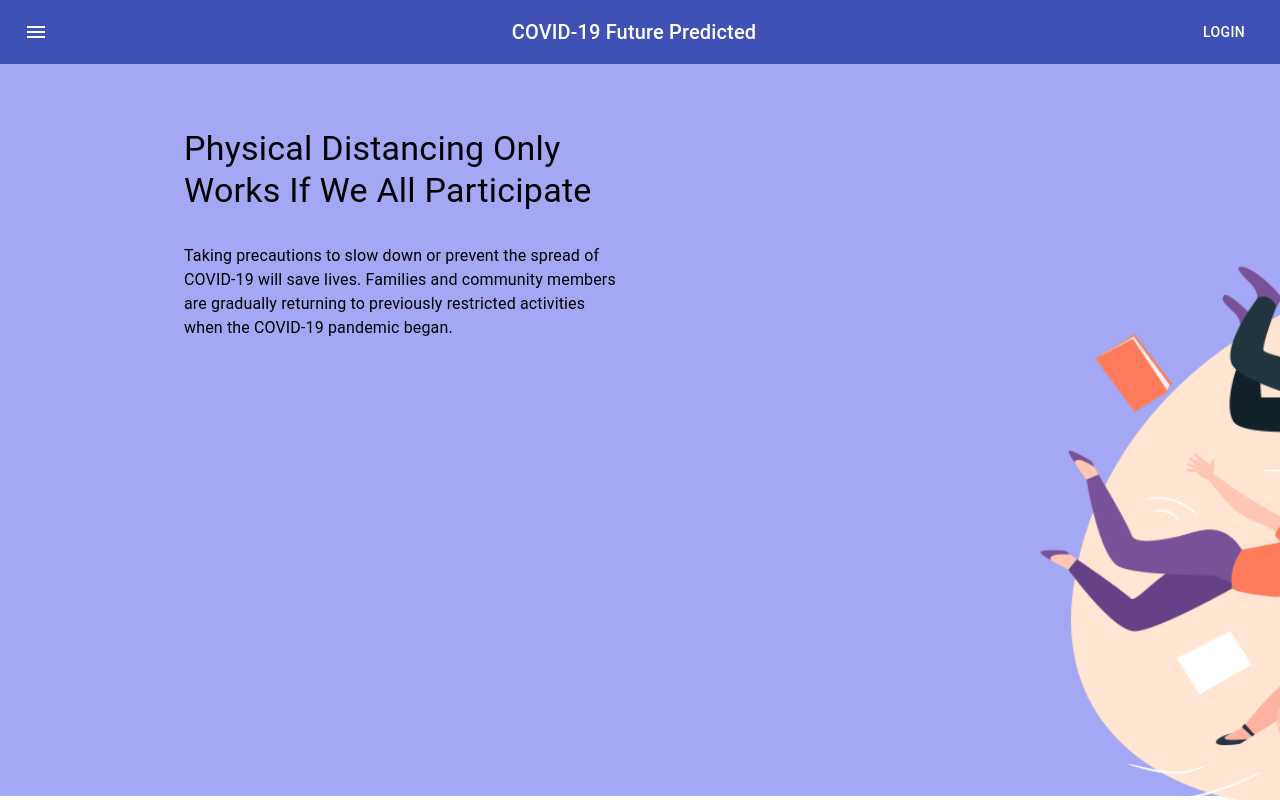
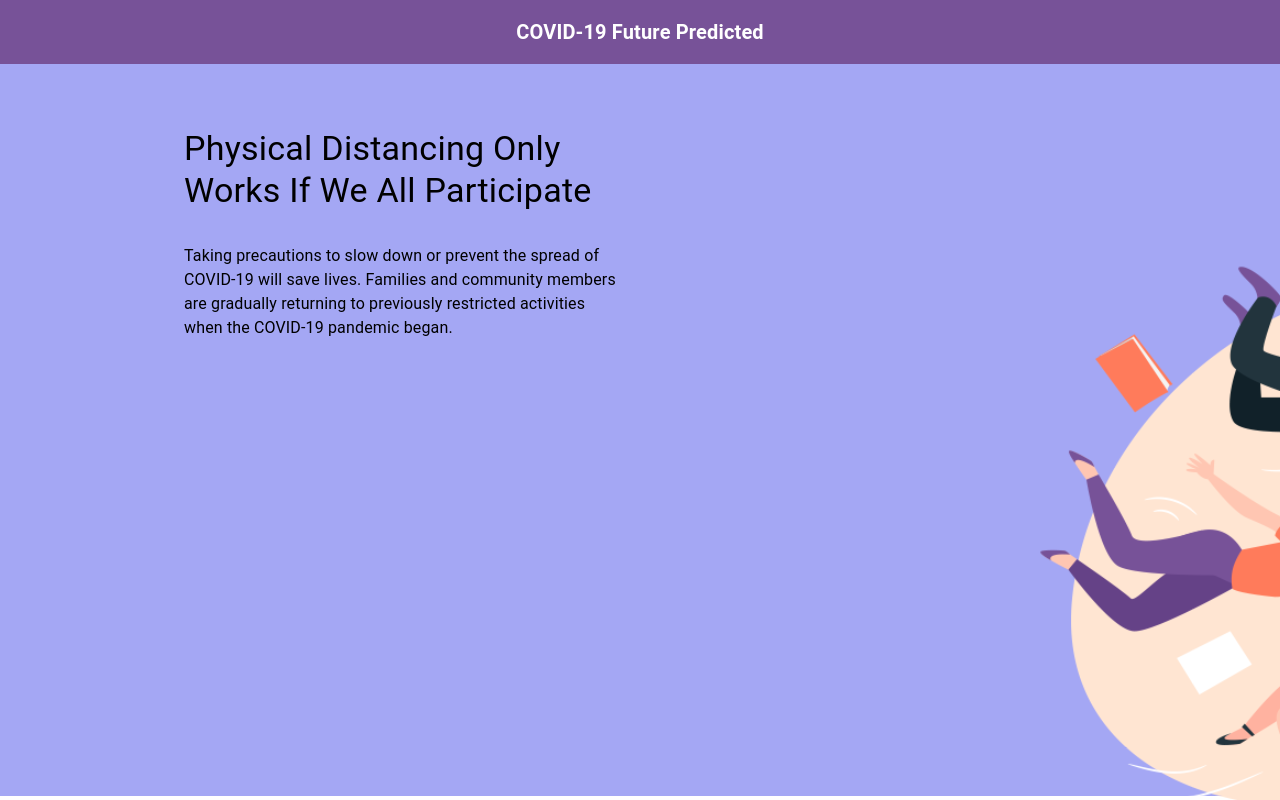
Before and after one commit to mle17/COVID-19-Website, a React (Create React App) app in the folder my-app/: page / in a window 1280 px wide. Shown: the top 800 px of the page. Built offline with nearby package versions, Linux system fonts and the light colour scheme.

Commit message:
Update navbar color and remove buttons.

```diff
--- a/my-app/src/components/CovidAppBar.tsx
+++ b/my-app/src/components/CovidAppBar.tsx
@@ -3,20 +3,19 @@ import { createStyles, makeStyles, Theme } from '@material-ui/core/styles';
 import AppBar from '@material-ui/core/AppBar';
 import Toolbar from '@material-ui/core/Toolbar';
 import Typography from '@material-ui/core/Typography';
-import Button from '@material-ui/core/Button';
-import IconButton from '@material-ui/core/IconButton';
-import MenuIcon from '@material-ui/icons/Menu';
 
 const useStyles = makeStyles((theme: Theme) =>
   createStyles({
     root: {
       flexGrow: 1,
     },
-    menuButton: {
-      marginRight: theme.spacing(2),
+    appBar: {
+      background: "#775298",
     },
     title: {
       flexGrow: 1,
+      color: "white",
+      fontWeight: "bold",
     },
   }),
 );
@@ -26,15 +25,11 @@ export default function CovidAppBar() {
 
   return (
     <div className={classes.root}>
-      <AppBar position="static">
+      <AppBar position="static" className={classes.appBar}>
         <Toolbar>
-          <IconButton edge="start" className={classes.menuButton} color="inherit" aria-label="menu">
-            <MenuIcon />
-          </IconButton>
           <Typography variant="h6" className={classes.title}>
             COVID-19 Future Predicted
           </Typography>
-          <Button color="inherit">Login</Button>
         </Toolbar>
       </AppBar>
     </div>
```
